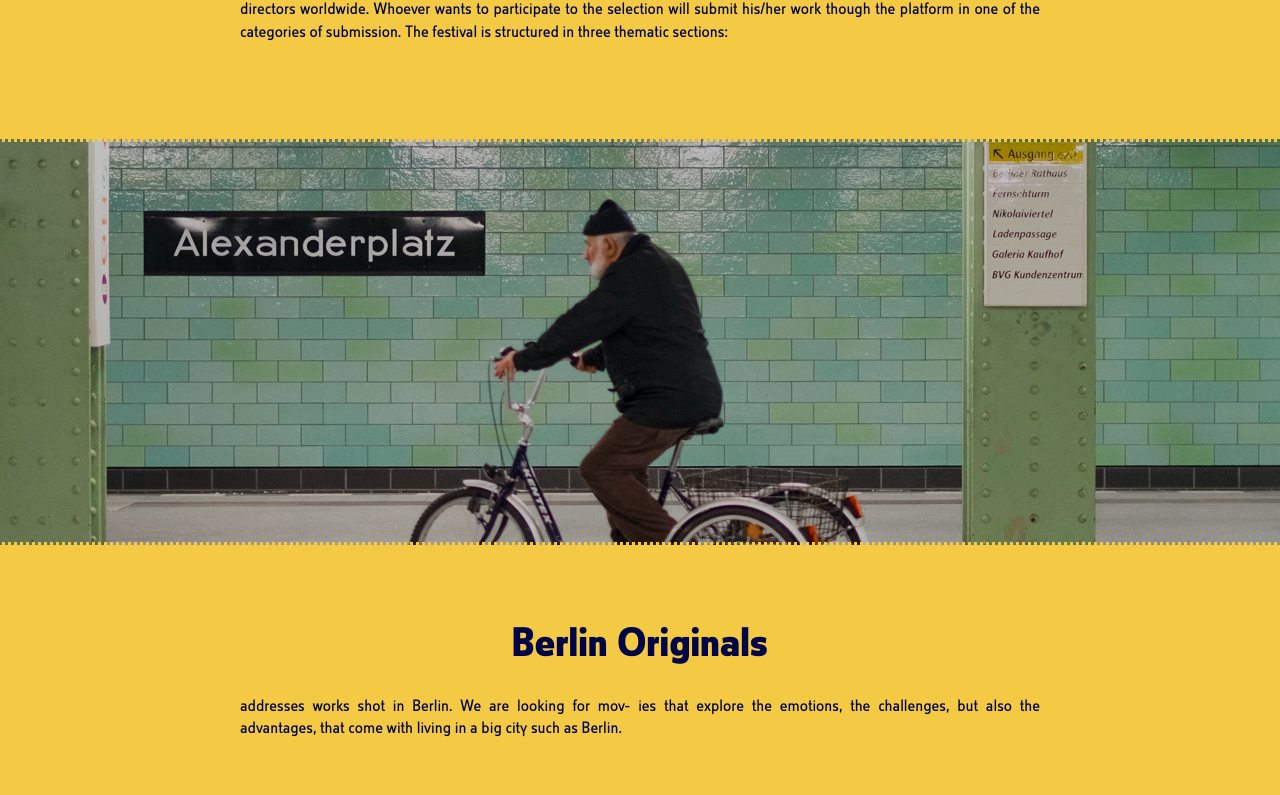
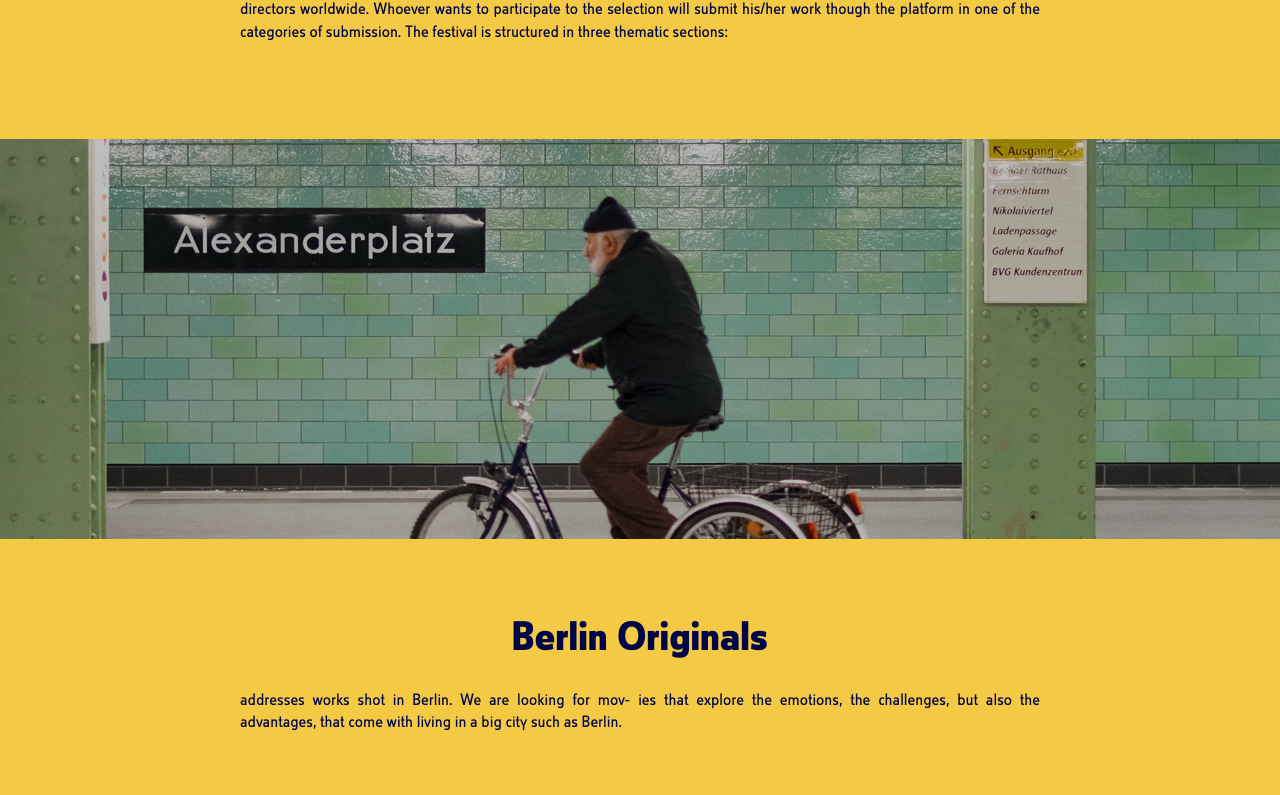
Before and after one commit to matteocarpi/berlinshorts, a React (Create React App) app: page / in a window 1280 px wide. Shown: the part 5152-5947 px from the top of the page. Built offline with nearby package versions, Linux system fonts and the light colour scheme.

Commit message:
small spacing error

```diff
--- a/src/assets/styles/Concept.module.scss
+++ b/src/assets/styles/Concept.module.scss
@@ -44,7 +44,6 @@ div.categoryImage {
   flex-direction: column;
   align-items: center;
   justify-content: center;
-  border: dotted $yellow;
   h2 {
     text-align: center;
     background-color: $yellow;
```
